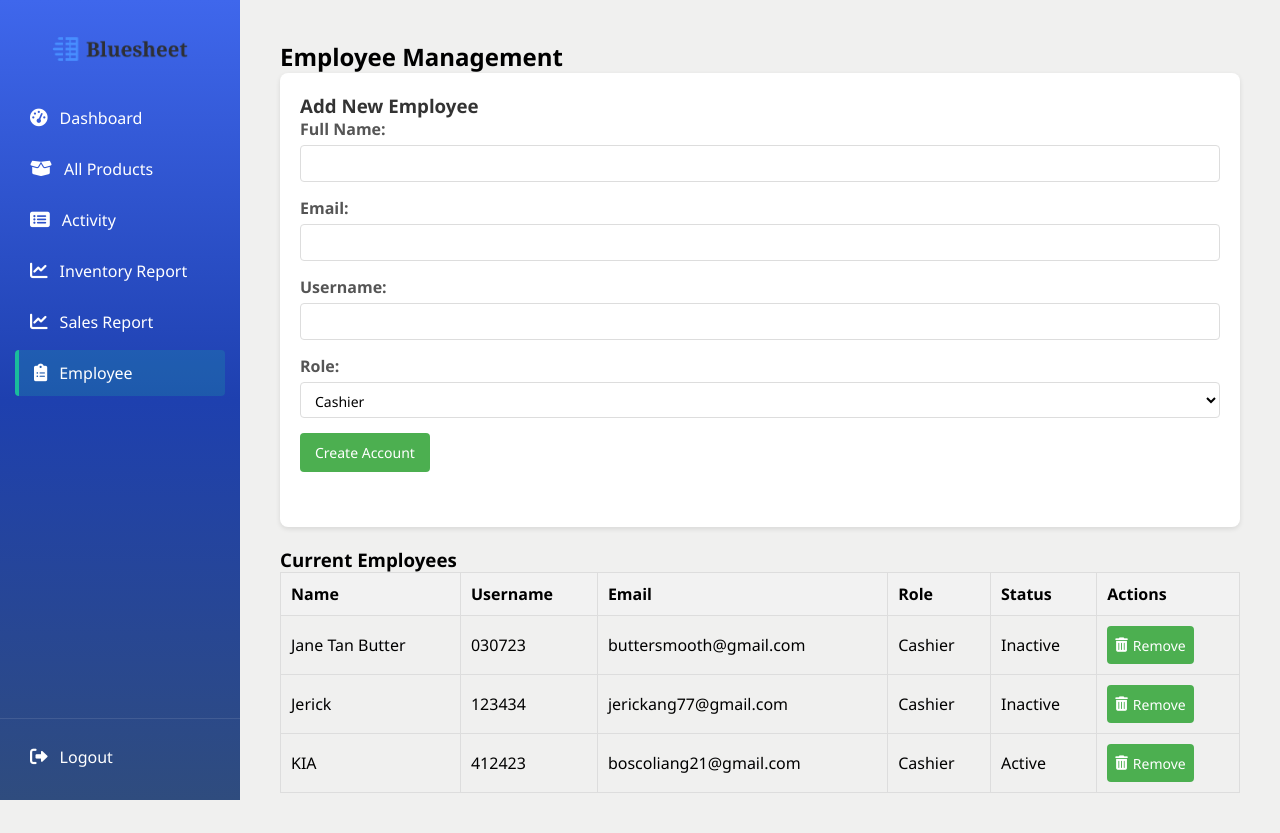
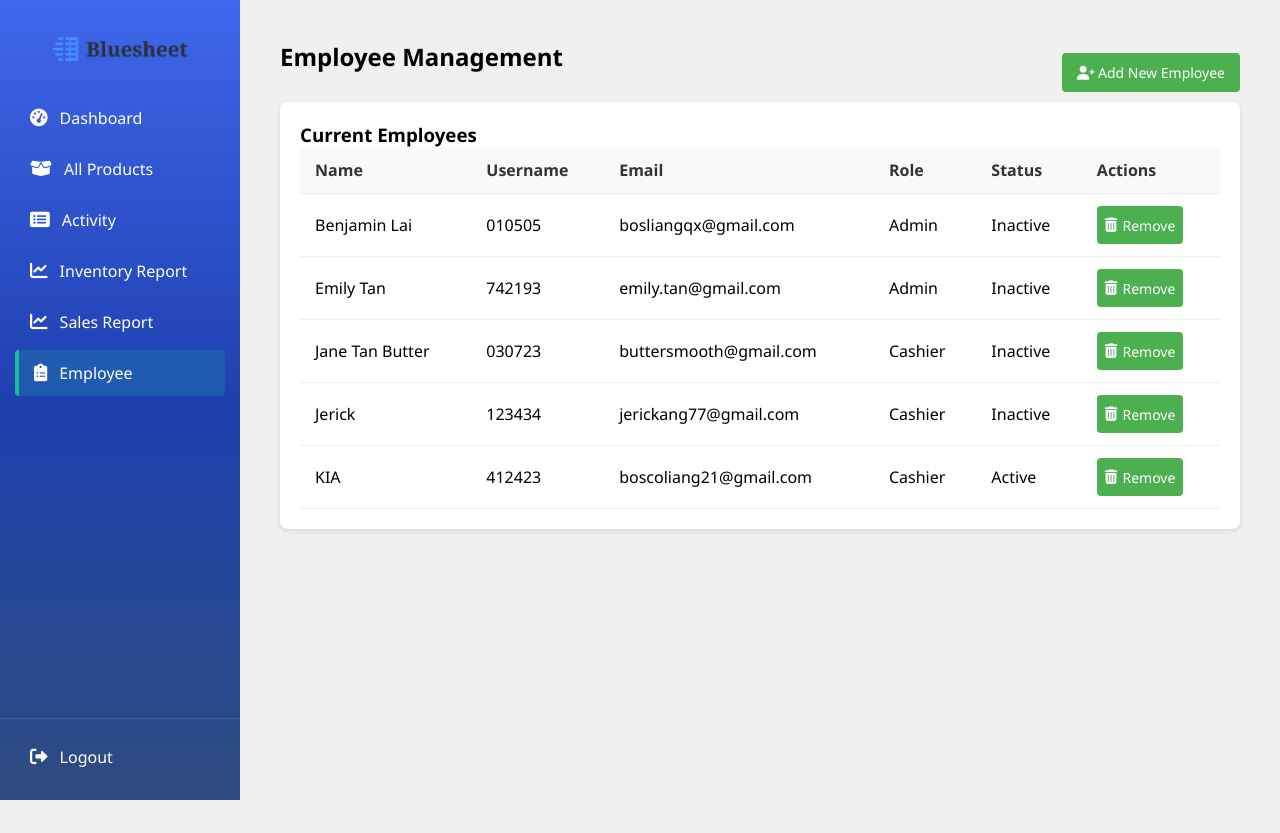
Before and after one commit to boslqx/ALL-2, a Flask app: page /manager/employee in a window 1280 px wide. After the commit the page ends 800 px from the top, so only its background shows below. Run offline with Flask 3, Linux system fonts and the light colour scheme; data comes from the database, SQL or seed files in the repository; both versions use the stored data as it was after the commit; some libraries are stand-ins or nearby versions.

Commit message:
modify employee page

```diff
--- a/routes/manager.py
+++ b/routes/manager.py
@@ -345,10 +345,45 @@ def get_employees():
         cursor.execute("""
             SELECT UserID, Name, Username, Email, Role, IsActive
             FROM User
-            WHERE Role = 'cashier'
+            WHERE Role != 'manager'
             ORDER BY Name
         """)
         return jsonify([dict(emp) for emp in cursor.fetchall()])
+
+    except Exception as e:
+        return jsonify({'error': str(e)}), 500
+    finally:
+        if 'conn' in locals():
+            conn.close()
+
+@manager_bp.route('/manager/remove-employee', methods=['POST'])
+def remove_employee():
+    try:
+        data = request.get_json()
+        user_id = data.get('user_id')
+
+        if not user_id:
+            return jsonify({'error': 'User ID is required'}), 400
+
+        db_path = os.path.join(current_app.instance_path, 'site.db')
+        conn = sqlite3.connect(db_path)
+        cursor = conn.cursor()
+
+        # First check if the user exists and is not a manager
+        cursor.execute("SELECT Role FROM User WHERE UserID = ?", (user_id,))
+        user = cursor.fetchone()
+
+        if not user:
+            return jsonify({'error': 'User not found'}), 404
+
+        if user[0] == 'manager':
+            return jsonify({'error': 'Cannot remove manager accounts'}), 403
+
+        # Delete the user
+        cursor.execute("DELETE FROM User WHERE UserID = ?", (user_id,))
+        conn.commit()
+
+        return jsonify({'message': 'Employee removed successfully'})
 
     except Exception as e:
         return jsonify({'error': str(e)}), 500
--- a/static/css/manager.css
+++ b/static/css/manager.css
@@ -339,51 +339,36 @@ body {
 .text-danger { color: #e74c3c; }
 .text-warning { color: #f39c12; }
 
-/* Employee Management */
+/* Employee Management Updates */
 .employee-management {
     padding: 20px;
+    background: #f0f0ef;
+}
+
+.add-employee-button-container {
+    display: flex;
+    justify-content: flex-end;
+    margin-bottom: 10px;
+    margin-top: -20px;
+}
+
+.add-employee-button-align {
+    display: inline-block;
 }
 
 .add-employee-form {
-    background: #f5f5f5;
+    background: white;
     padding: 20px;
     border-radius: 8px;
-    margin-bottom: 30px;
+    box-shadow: 0 2px 5px rgba(0,0,0,0.1);
+    margin-bottom: 20px;
 }
 
-.add-employee-form h3 {
-    margin-top: 0;
-}
-
-.form-group {
-    margin-bottom: 15px;
-}
-
-.form-group label {
-    display: block;
-    margin-bottom: 5px;
-    font-weight: 600;
-}
-
-.form-group input {
-    width: 100%;
-    padding: 8px;
-    border: 1px solid #ddd;
-    border-radius: 4px;
-}
-
-.btn-primary {
-    padding: 10px 20px;
-    background-color: #4CAF50;
-    color: white;
-    border: none;
-    border-radius: 4px;
-    cursor: pointer;
-    transition: background-color 0.2s;
-}
-
-.btn-primary:hover {
-    background-color: #45a049;
+.employee-list-container {
+    background: white;
+    padding: 20px;
+    border-radius: 8px;
+    box-shadow: 0 2px 5px rgba(0,0,0,0.1);
 }
 
 .employee-list table {
@@ -391,31 +376,60 @@ body {
     border-collapse: collapse;
 }
 
-.employee-list th, .employee-list td {
-    padding: 10px;
-    border: 1px solid #ddd;
+.employee-list th,
+.employee-list td {
+    padding: 12px 15px;
     text-align: left;
+    border-bottom: 1px solid #eee;
 }
 
 .employee-list th {
-    background-color: #f2f2f2;
+    background-color: #f8f9fa;
+    font-weight: 600;
+    color: #333;
 }
 
-.message {
-    margin-top: 15px;
-    padding: 10px;
-    border-radius: 4px;
+.employee-list tr:hover {
+    background-color: #f9f9f9;
 }
 
-.message.success {
-    background-color: #dff0d8;
-    color: #3c763d;
+.form-actions {
+    display: flex;
+    gap: 10px;
+    margin-top: 15px;
 }
 
-.message.error {
-    background-color: #f2dede;
-    color: #a94442;
+.btn-cancel {
+    padding: 10px 15px;
+    background-color: #f5f5f5;
+    color: #333;
+    border: 1px solid #ddd;
+    border-radius: 4px;
+    cursor: pointer;
+    font-size: 14px;
+    transition: all 0.3s;
 }
+
+.btn-cancel:hover {
+    background-color: #e0e0e0;
+}
+
+/* Responsive adjustments */
+@media (max-width: 768px) {
+    .employee-list th,
+    .employee-list td {
+        padding: 8px 10px;
+    }
+
+    .form-actions {
+        flex-direction: column;
+    }
+
+    .btn-primary, .btn-cancel {
+        width: 100%;
+    }
+}
+
 /* Add these styles to your manager.css */
 .product-actions {
     display: flex;
--- a/templates/manager_employee.html
+++ b/templates/manager_employee.html
@@ -5,7 +5,19 @@
 {% block content %}
 <div class="employee-management">
     <h2>Employee Management</h2>
-    <div class="add-employee-form">
+
+    <!-- Add Employee Button -->
+    <div class="add-employee-button-container">
+        <div class="add-employee-button-align">
+            <button id="toggle-employee-form" class="btn-primary">
+                <i class="fas fa-user-plus"></i> Add New Employee
+            </button>
+        </div>
+    </div>
+
+
+    <!-- Hidden Add Employee Form -->
+    <div class="add-employee-form" id="employee-form" style="display: none;">
         <h3>Add New Employee</h3>
         <form id="addEmployeeForm">
             <div class="form-group">
@@ -27,13 +39,22 @@
                     <option value="admin">Admin</option>
                 </select>
             </div>
-            <button type="submit" class="btn-primary">Create Account</button>
+            <div class="form-actions">
+                <button type="submit" class="btn-primary">
+                    <i class="fas fa-save"></i> Create Account
+                </button>
+                <button type="button" id="cancel-add-employee" class="btn-cancel">
+                    <i class="fas fa-times"></i> Close
+                </button>
+            </div>
         </form>
         <div id="employeeMessage" class="message"></div>
     </div>
 
+    <!-- Employee List -->
+    <div class="employee-list-container">
+        <h3>Current Employees</h3>
         <div class="employee-list">
-        <h3>Current Employees</h3>
             <table>
                 <thead>
                     <tr>
@@ -51,10 +72,63 @@
             </table>
         </div>
     </div>
+</div>
 {% endblock %}
 
 {% block scripts %}
 <script>
+document.addEventListener('DOMContentLoaded', function() {
+    // Load employees when page loads
+    loadEmployees();
+
+    // Toggle employee form visibility
+    const toggleFormBtn = document.getElementById('toggle-employee-form');
+    const employeeForm = document.getElementById('employee-form');
+    const cancelBtn = document.getElementById('cancel-add-employee');
+
+    toggleFormBtn.addEventListener('click', function() {
+        employeeForm.style.display = employeeForm.style.display === 'none' ? 'block' : 'none';
+    });
+
+    cancelBtn.addEventListener('click', function() {
+        employeeForm.style.display = 'none';
+    });
+
+    // Employee form submission
+    const addEmployeeForm = document.getElementById('addEmployeeForm');
+    if (addEmployeeForm) {
+        addEmployeeForm.addEventListener('submit', async function(e) {
+            e.preventDefault();
+            const formData = {
+                name: document.getElementById('employeeName').value,
+                email: document.getElementById('employeeEmail').value,
+                username: document.getElementById('employeeUsername').value,
+                role: document.getElementById('employeeRole').value
+            };
+
+            try {
+                const response = await fetch('/manager/add-employee', {
+                    method: 'POST',
+                    headers: { 'Content-Type': 'application/json' },
+                    body: JSON.stringify(formData)
+                });
+                const result = await response.json();
+
+                if (response.ok) {
+                    showEmployeeMessage('Employee added successfully! Account details sent to their email.', 'success');
+                    addEmployeeForm.reset();
+                    employeeForm.style.display = 'none';
+                    loadEmployees();
+                } else {
+                    showEmployeeMessage(result.error || 'Failed to add employee', 'error');
+                }
+            } catch (error) {
+                showEmployeeMessage('Error: ' + error.message, 'error');
+            }
+        });
+    }
+});
+
 document.addEventListener('DOMContentLoaded', function() {
     // Load employees when page loads
     loadEmployees();
@@ -148,6 +222,7 @@ function renderEmployees(employees) {
 }
 
 async function removeEmployee(userId) {
+    try {
         const result = await Swal.fire({
             title: 'Are you sure?',
             text: "You won't be able to revert this!",
@@ -159,7 +234,6 @@ async function removeEmployee(userId) {
         });
 
         if (result.isConfirmed) {
-        try {
             const response = await fetch('/manager/remove-employee', {
                 method: 'POST',
                 headers: { 'Content-Type': 'application/json' },
@@ -169,14 +243,15 @@ async function removeEmployee(userId) {
             const data = await response.json();
 
             if (response.ok) {
-                Swal.fire('Removed!', data.message, 'success');
+                await Swal.fire('Removed!', data.message || 'Employee removed successfully', 'success');
                 loadEmployees();
             } else {
                 throw new Error(data.error || 'Failed to remove employee');
             }
+        }
     } catch (error) {
-            Swal.fire('Error', error.message, 'error');
-        }
+        console.error('Error removing employee:', error);
+        Swal.fire('Error', error.message || 'Failed to remove employee', 'error');
     }
 }
 
```
Also changed, not shown: instance/site.db. Lines whose indentation alone changed are shown as unchanged.
